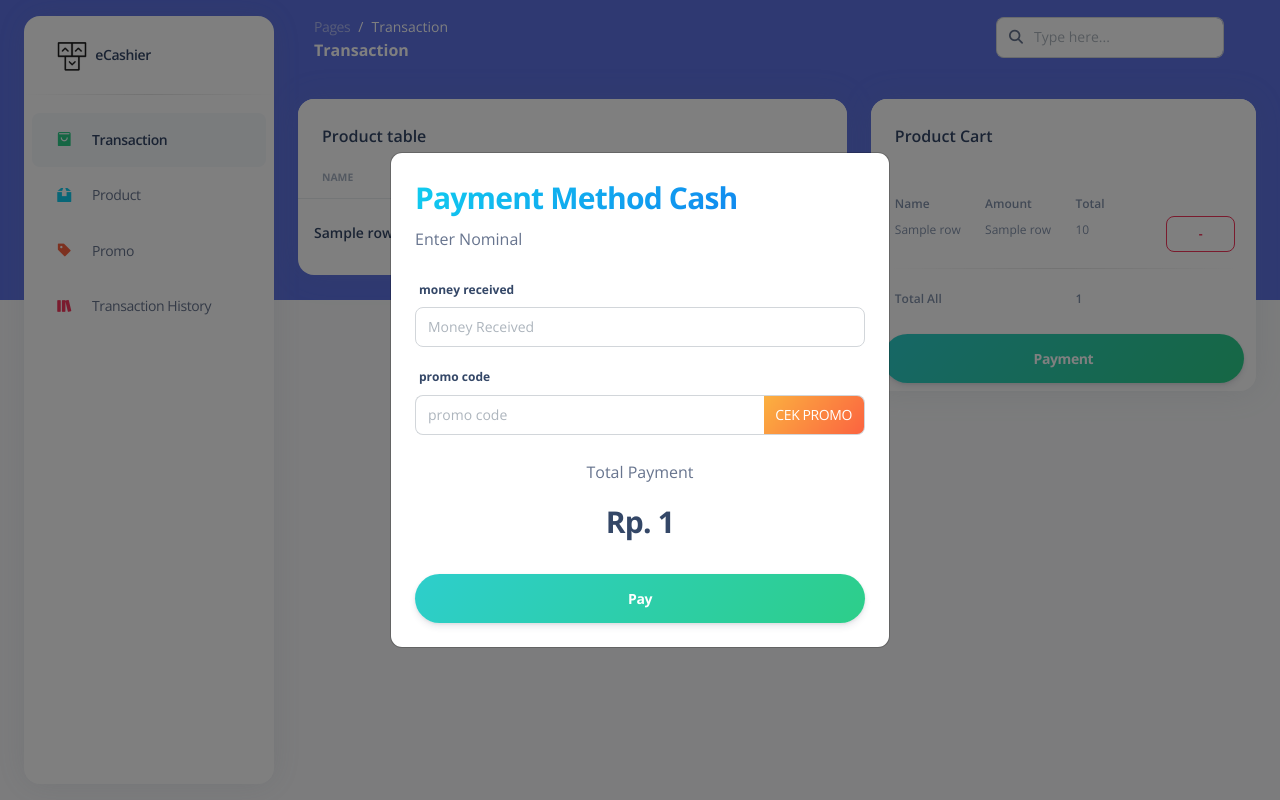
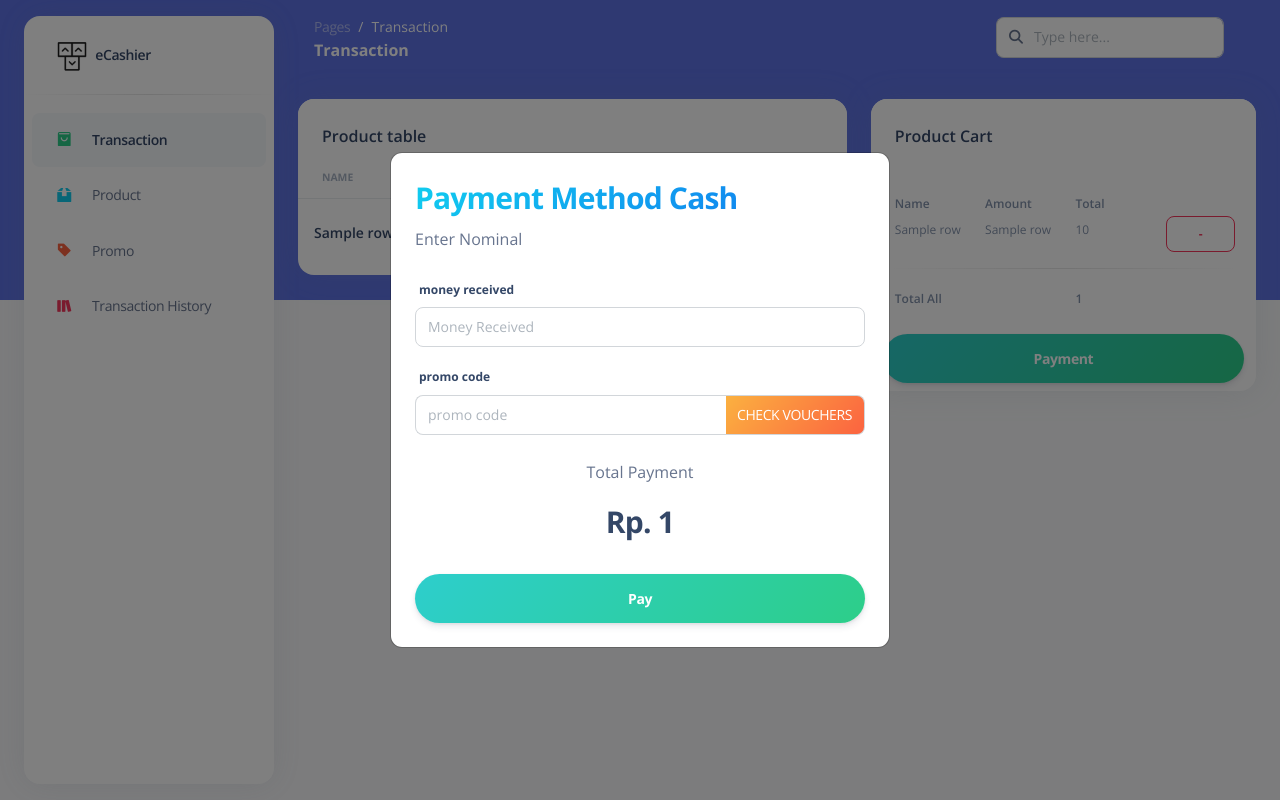
Before and after one commit to rizkifadilla/eCashier, a Flask app: template templates/transaction.html in a window 1280 px wide, after a click on "Payment". Run offline with Flask 2, Linux system fonts and the light colour scheme; the template is opened without the code that fills it: most values are stand-ins (such as "Sample title", 1, 10 or a date in 2020); some libraries are stand-ins or nearby versions.

Commit message:
update: cek promo -> check vouchers

```diff
--- a/templates/transaction.html
+++ b/templates/transaction.html
@@ -301,7 +301,7 @@
                                                                     <span
                                                                         class="input-group-text bg-gradient-warning"><a
                                                                             href="#" onclick="cek_promo()"
-                                                                            class="text-white">CEK PROMO</a></span>
+                                                                            class="text-white">CHECK VOUCHERS</a></span>
                                                                 </div>
                                                                 <div id="parent_total_payment">
                                                                     <center id="total_payment">
```
